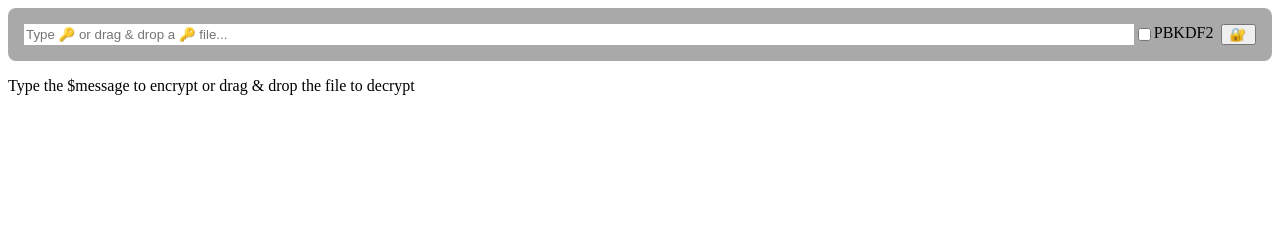
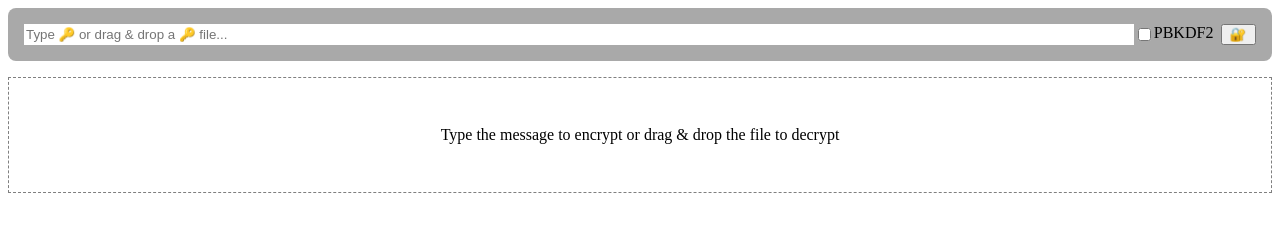
Before and after one commit to ArnaudBuchholz/locrypto, a website: page index.html in a window 1280 px wide. Drawn offline with Linux system fonts and the light colour scheme.

Commit message:
Improves empty message

```diff
--- a/index.html
+++ b/index.html
@@ -31,7 +31,18 @@ input[type=password], input[type=text] {
 .hide {
   display: none;
 }
-    </style>
+
+#message:empty {
+  border: 1px dashed gray;
+  text-align: center;
+  padding: 3rem;
+}
+
+#message:empty::before {
+  content: 'Type the message to encrypt or drag & drop the file to decrypt'
+}
+
+</style>
   </head>
   <body>
     <div class="settings">
@@ -40,9 +51,7 @@ input[type=password], input[type=text] {
       <label for="expand">PBKDF2</label>
       <button id="encrypt" title="click to encrypt">&#128272;</button>
     </div>
-    <div id="$message" contenteditable>
-      Type the $message to encrypt or drag & drop the file to decrypt
-    </div>
+    <div id="message" contenteditable></div>
     <script language="javascript">
 
 window.addEventListener('load', () => {
@@ -196,7 +205,7 @@ $message.addEventListener('drop', onDrop.bind(null, async (file, buffer) => {
     key,
     buffer.slice(offset)
   )
-  $message.value = new TextDecoder().decode(decryptedBuffer)
+  $message.innerHTML = new TextDecoder().decode(decryptedBuffer)
 }))
 
       </script>
```
